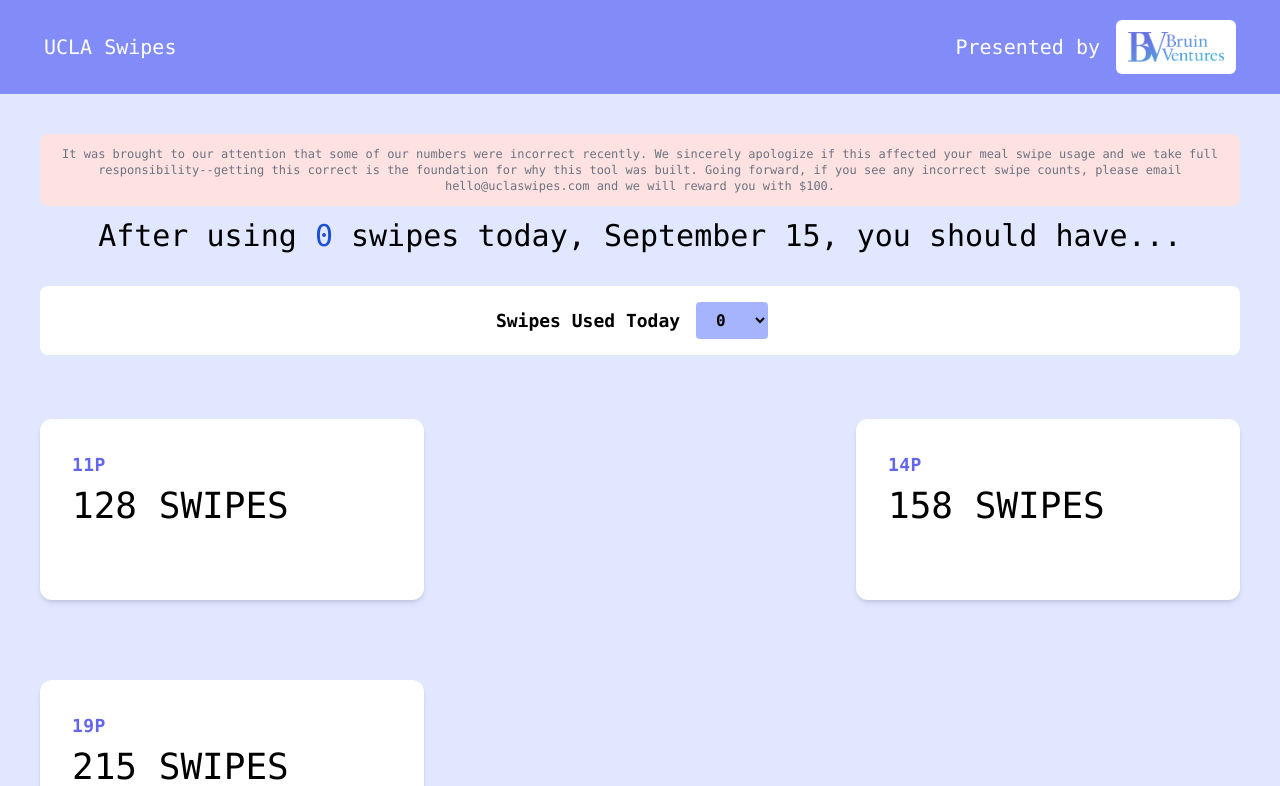
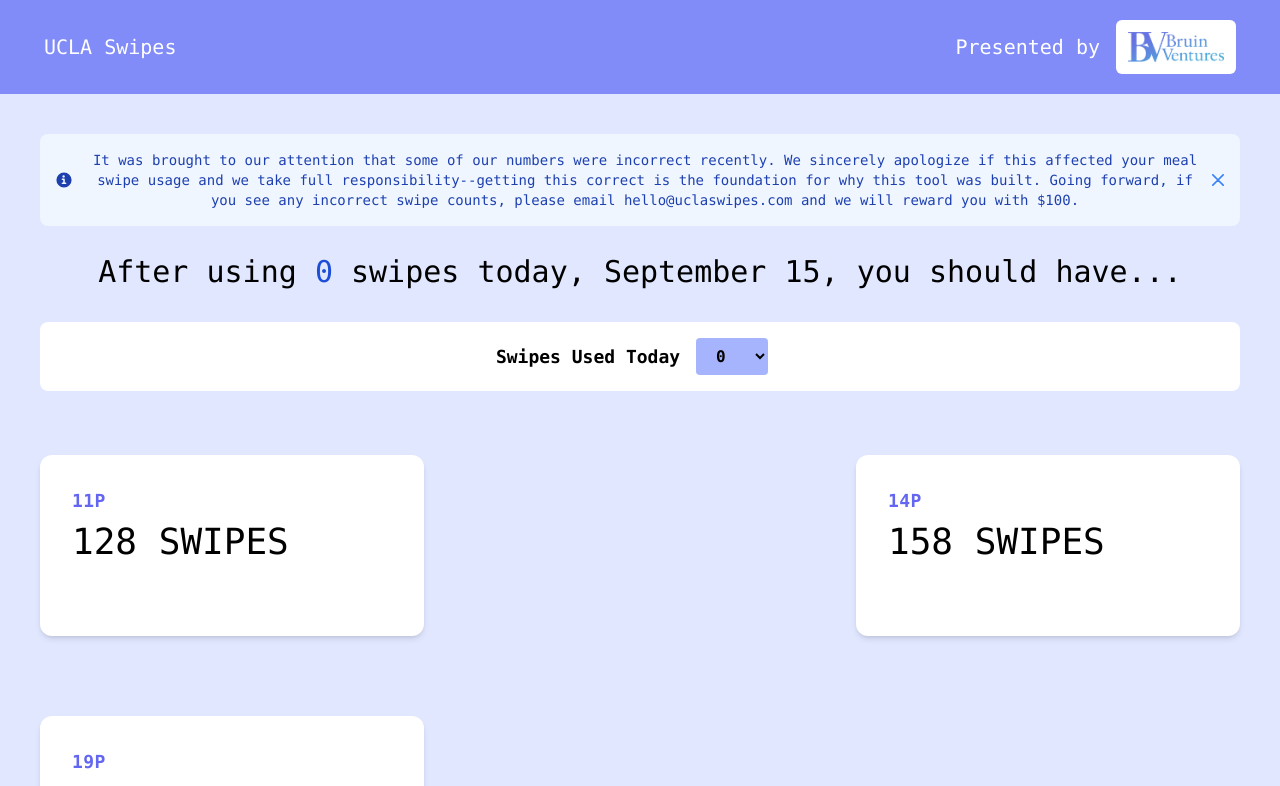
Before and after one commit to nitinsubz/ucla-swipes, a Next.js app: page / in a window 1280 px wide. Shown: the top 786 px of the page. Built offline with nearby package versions, Linux system fonts and the light colour scheme.

Commit message:
Update Header.jsx

```diff
--- a/app/components/Header.jsx
+++ b/app/components/Header.jsx
@@ -38,9 +38,26 @@ const Header = () => {
     <div className=''>
       <div>
         <div className='text-center'>
-          <p className='mt-3 rounded-lg bg-red-100 p-3 text-gray-500 text-xs'>
+{/*           <p className='mt-3 rounded-lg bg-red-100 p-3 text-gray-500 text-xs'>
               It was brought to our attention that some of our numbers were incorrect recently. We sincerely apologize if this affected your meal swipe usage and we take full responsibility--getting this correct is the foundation for why this tool was built. Going forward, if you see any incorrect swipe counts, please email hello@uclaswipes.com and we will reward you with $100.
-          </p>
+          </p> */}
+
+<div id="alert-1" class="flex items-center p-4 mb-4 text-blue-800 rounded-lg bg-blue-50 dark:bg-gray-800 dark:text-blue-400" role="alert">
+  <svg class="flex-shrink-0 w-4 h-4" aria-hidden="true" xmlns="http://www.w3.org/2000/svg" fill="currentColor" viewBox="0 0 20 20">
+    <path d="M10 .5a9.5 9.5 0 1 0 9.5 9.5A9.51 9.51 0 0 0 10 .5ZM9.5 4a1.5 1.5 0 1 1 0 3 1.5 1.5 0 0 1 0-3ZM12 15H8a1 1 0 0 1 0-2h1v-3H8a1 1 0 0 1 0-2h2a1 1 0 0 1 1 1v4h1a1 1 0 0 1 0 2Z"/>
+  </svg>
+  <span class="sr-only">Info</span>
+  <div class="ms-3 text-sm font-medium">
+      It was brought to our attention that some of our numbers were incorrect recently. We sincerely apologize if this affected your meal swipe usage and we take full responsibility--getting this correct is the foundation for why this tool was built. Going forward, if you see any incorrect swipe counts, please email hello@uclaswipes.com and we will reward you with $100.
+  </div>
+    <button type="button" class="ms-auto -mx-1.5 -my-1.5 bg-blue-50 text-blue-500 rounded-lg focus:ring-2 focus:ring-blue-400 p-1.5 hover:bg-blue-200 inline-flex items-center justify-center h-8 w-8 dark:bg-gray-800 dark:text-blue-400 dark:hover:bg-gray-700" data-dismiss-target="#alert-1" aria-label="Close">
+      <span class="sr-only">Close</span>
+      <svg class="w-3 h-3" aria-hidden="true" xmlns="http://www.w3.org/2000/svg" fill="none" viewBox="0 0 14 14">
+        <path stroke="currentColor" stroke-linecap="round" stroke-linejoin="round" stroke-width="2" d="m1 1 6 6m0 0 6 6M7 7l6-6M7 7l-6 6"/>
+      </svg>
+  </button>
+</div>
+
           <div className='text-center'>
             <p className='text-3xl leading-loose'>
               After using{' '}
```
